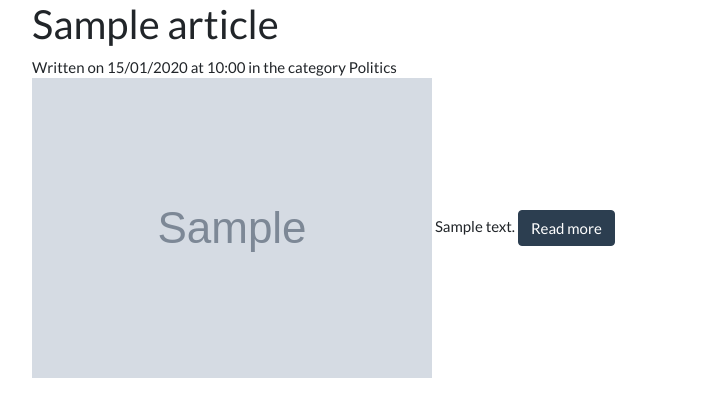
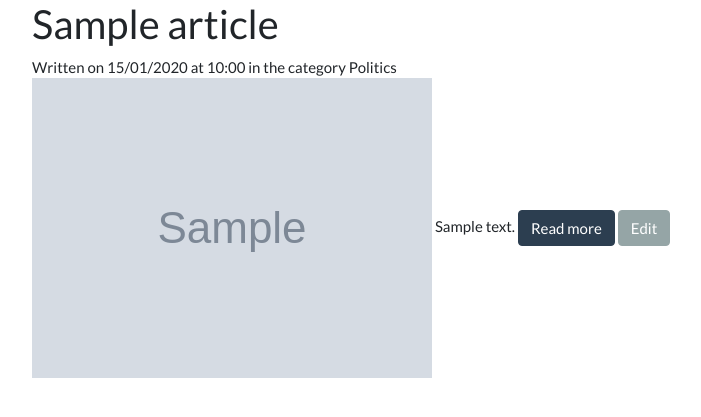
Before and after one commit to AhmedAnter/SimpleSymfonyBlog, a Symfony app: template templates/blog/index.html.twig in a window 1280 px wide. Shown: the part 71-488 px from the top of the page, without its empty margins (53-754 px from the left). Run offline with Twig, Linux system fonts and the light colour scheme; the template is opened without the code that fills it: most values are stand-ins (such as "Sample title", 1, 10 or a date in 2020); grey boxes marked "Sample" are stand-in pictures; some libraries are stand-ins or nearby versions.

Commit message:
Edit button

```diff
--- a/templates/blog/index.html.twig
+++ b/templates/blog/index.html.twig
@@ -14,6 +14,7 @@
                     <img src="{{ article.image }}" alt="">
                     {{ article.content | raw }}
                     <a href="{{ path('blog_show', {'id': article.id}) }}" class="btn btn-primary">Read more</a>
+                    <a href="{{ path('blog_edit', {'id': article.id}) }}" class="btn btn-secondary">Edit</a>
                 </div>
             </article>
         {% endfor %}
```
